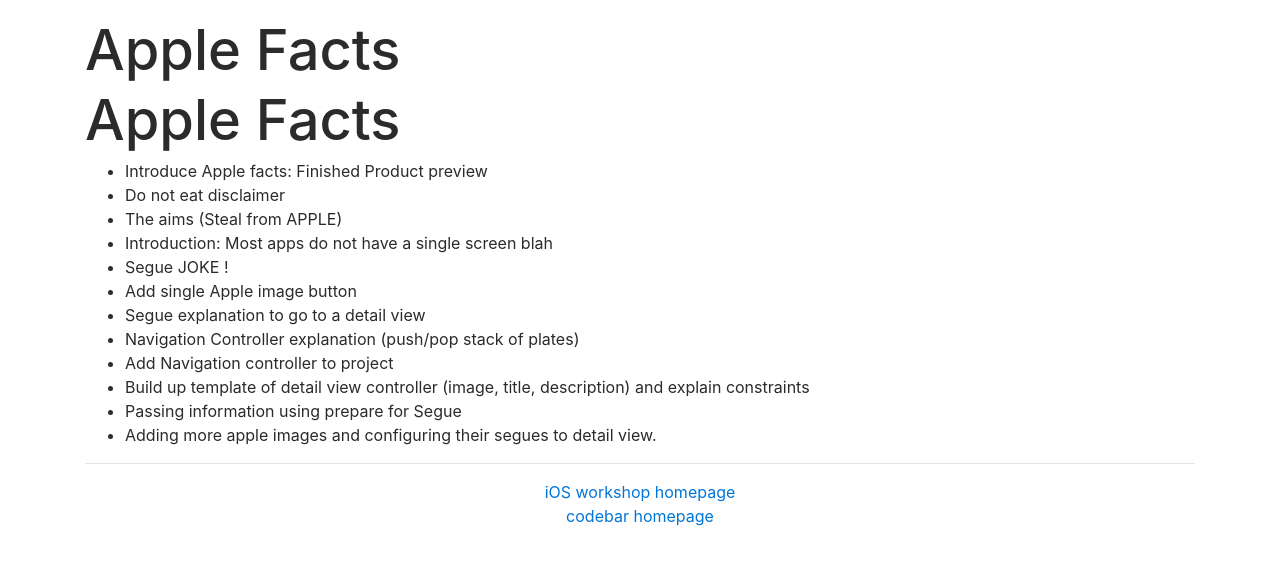
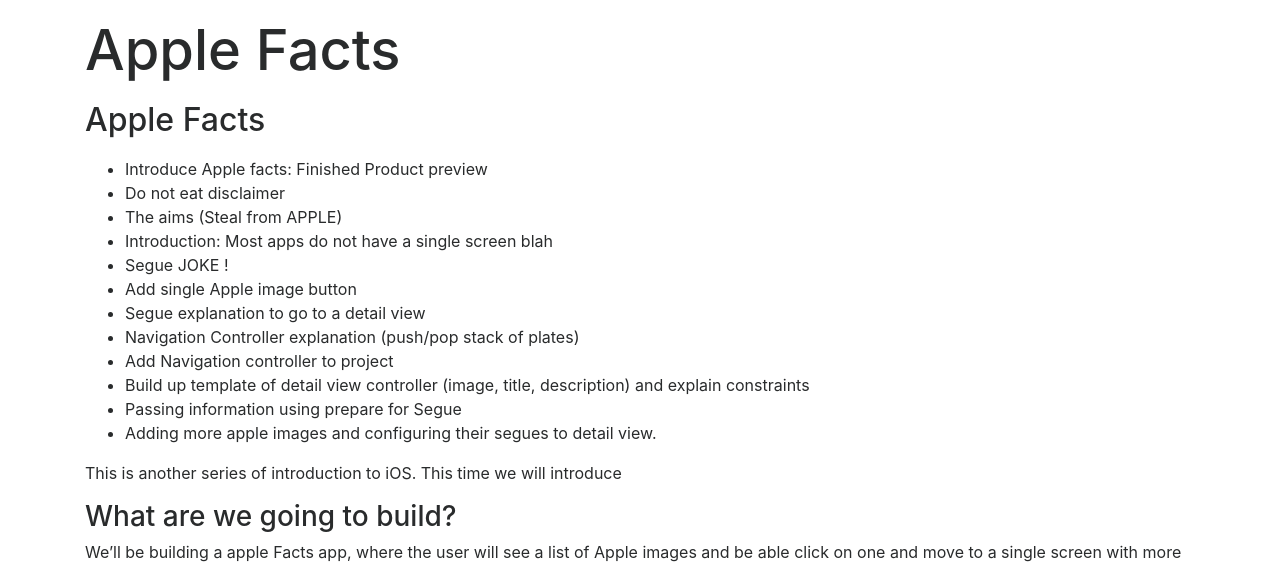
Before and after one commit to codebar/ios-tutorials, a Jekyll site: the page built from worksheets/appleFacts/index.md, in a window 1280 px wide. Shown: the top 567 px of the page. Built offline with Jekyll 4.4.1, drawn with Linux system fonts in a browser that asks for light colours; nearby versions of some CDN libraries; our own code applies the rules of GitHub Pages for plain Markdown files; some of the changed text lies outside the part shown.

```diff
--- a/worksheets/appleFacts/index.md
+++ b/worksheets/appleFacts/index.md
@@ -1,4 +1,4 @@
-# Apple Facts
+## Apple Facts
 
 * Introduce Apple facts: Finished Product preview
 * Do not eat disclaimer
@@ -12,3 +12,11 @@
 * Build up template of detail view controller (image, title, description) and explain constraints
 * Passing information using prepare for Segue
 * Adding more apple images and configuring their segues to detail view.
+
+This is another series of introduction to iOS. This time we will introduce
+
+### What are we going to build?
+
+We'll be building a apple Facts app, where the user will see a list of Apple images and be able click on one and move to a single screen with more detail about that apple.
+
+  ![step1](.assets/appleFactsDemo.gif)
```
Also changed, not shown: 1 other file.
